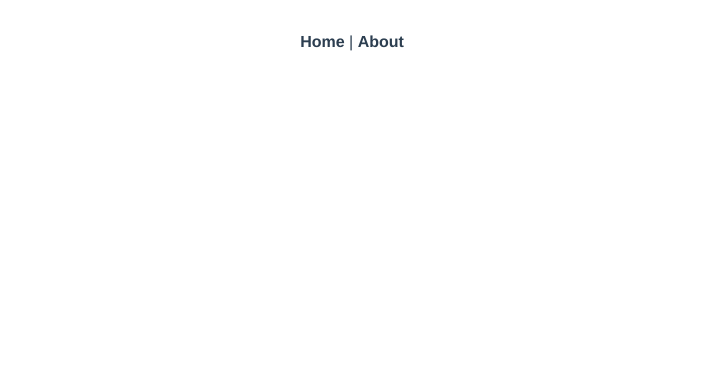
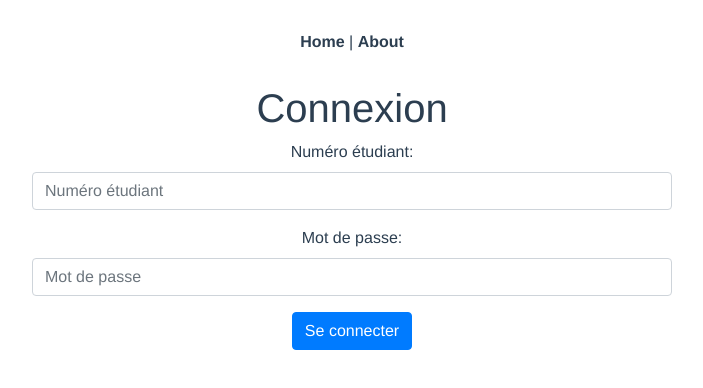
Before and after one commit to CemSARISOY/Piscine, a Vue app in the folder front/: page /login in a window 1280 px wide. Shown: the top 388 px of the page, without its empty margins (288-991 px from the left). Built offline with nearby package versions, Linux system fonts and the light colour scheme.

Commit message:
feat: login page

```diff
--- /dev/null
+++ b/front/src/components/loginForm.vue
@@ -0,0 +1,59 @@
+<template>
+    <div class="form">
+        <b-form @submit="onSubmit">
+            <b-form-group
+                id="input-group-1"
+                label="Numéro étudiant:"
+                label-for="input-1"
+            >
+                <b-form-input
+                id="input-1"
+                v-model="form.numEtu"
+                type="text"
+                required
+                placeholder="Numéro étudiant"
+                ></b-form-input>
+            </b-form-group>
+
+            <b-form-group id="input-group-2" label="Mot de passe:" label-for="input-2">
+                <b-form-input
+                id="input-2"
+                type="password"
+                v-model="form.password"
+                required
+                placeholder="Mot de passe"
+                ></b-form-input>
+            </b-form-group>
+
+
+        <b-button type="submit" variant="primary">Se connecter</b-button>
+        </b-form>
+
+    </div>
+</template>
+
+<script>
+  export default {
+    data() {
+      return {
+        form: {
+          numEtu: '',
+          password: '',
+        },
+      }
+    },
+    methods: {
+      onSubmit(evt) {
+        evt.preventDefault()
+        alert(JSON.stringify(this.form))
+      }
+    }
+  }
+</script>
+
+<style scoped>
+    .form{
+        width:50%;
+        margin:auto
+    }
+</style>
--- a/front/src/router/index.js
+++ b/front/src/router/index.js
@@ -11,12 +11,12 @@ const routes = [
         component: Home
     },
     {
-        path: '/about',
-        name: 'About',
+        path: '/login',
+        name: 'Login',
         // route level code-splitting
         // this generates a separate chunk (about.[hash].js) for this route
         // which is lazy-loaded when the route is visited.
-        component: () => import(/* webpackChunkName: "about" */ '../views/About.vue')
+        component: () => import(/* webpackChunkName: "about" */ '../views/Login.vue')
     }
 ]
 
--- a/front/src/views/About.vue
+++ /dev/null
@@ -1,5 +0,0 @@
-<template>
-  <div class="about">
-    <h1>This is an about page</h1>
-  </div>
-</template>
--- /dev/null
+++ b/front/src/views/Login.vue
@@ -0,0 +1,14 @@
+<template>
+  <div class=login>
+    <h1>Connexion</h1>
+    <login-form/>
+  </div>
+</template>
+<script>
+import loginForm from "../components/loginForm"
+export default {
+  components:{
+    loginForm
+  }
+}
+</script>
```
